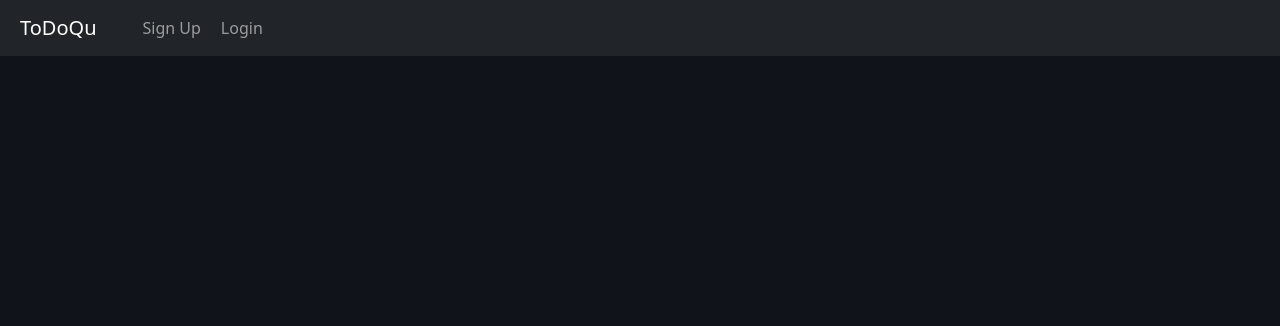
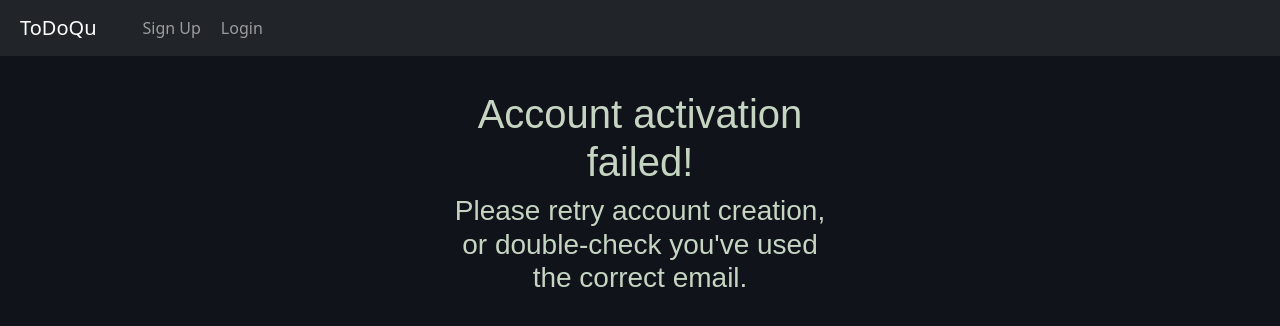
Before and after one commit to wildjames/todoqueue, a React (Create React App) app in the folder todoqueue_frontend/: page /registration_failed in a window 1280 px wide. Shown: the top 326 px of the page. Built offline with nearby package versions, Linux system fonts and the light colour scheme.

Commit message:
User registration pages

```diff
--- a/todoqueue_frontend/public/index.html
+++ b/todoqueue_frontend/public/index.html
@@ -7,7 +7,7 @@
     <meta name="theme-color" content="#000000" />
     <meta
       name="description"
-      content="Cooldown-based task tracking, for the forgetful amongst us."
+      content="Cooldown-based task tracking, for the forgetful amongst us. Excellent for tracking things that only need to be done every now and then."
     />
     <link rel="apple-touch-icon" href="%PUBLIC_URL%/logo192.png" />
     <!--
--- a/todoqueue_frontend/src/App.css
+++ b/todoqueue_frontend/src/App.css
@@ -5,6 +5,39 @@
   overflow-x: auto;
   display: flex;
 }
+
+.ConfirmRegistration {
+  text-align: center;
+  font-family: 'Arial', sans-serif;
+  margin-top: 0px;
+  display: flex;
+}
+
+.confirm-registration-container {
+  left: 50%;
+  transform: translateX(-50%);
+  position: absolute;
+  top: calc(50px + 2.5em);
+  width: 30%;
+  font-family: 'Arial', sans-serif;
+}
+
+.FailedRegistration {
+  text-align: center;
+  font-family: 'Arial', sans-serif;
+  margin-top: 0px;
+  display: flex;
+}
+
+.failed-registration-container {
+  left: 50%;
+  transform: translateX(-50%);
+  position: absolute;
+  top: calc(50px + 2.5em);
+  width: 30%;
+  font-family: 'Arial', sans-serif;
+}
+
 
 body {
   background-color: #10131a !important;
--- a/todoqueue_frontend/src/App.js
+++ b/todoqueue_frontend/src/App.js
@@ -8,8 +8,10 @@ import { BrowserRouter as Router, Route, Routes, BrowserRouter } from 'react-rou
 import axios from 'axios';
 import { Helmet } from 'react-helmet';
 
-import UserStatistics from './UserStatistics';
 import Tasks from './components/Tasks';
+import ConfirmRegistration from './components/ConfirmRegistration';
+import FailedRegistration from './components/FailedRegistration';
+
 import { Navigation } from './navigation';
 import { Login } from './Login';
 import { Logout } from './logout';
@@ -17,6 +19,7 @@ import { SignUp } from './signup';
 import { ForgotPassword } from './forgotPassword';
 import { ResetPassword } from './resetPassword';
 import { ManageHouseholds } from './households';
+import UserStatistics from './UserStatistics';
 
 
 const App = () => {
@@ -100,6 +103,8 @@ const App = () => {
           <Route path="/login" element={<Login setShowHouseholdSelector={setShowHouseholdSelector} />} />
           <Route path="/logout" element={<Logout setShowHouseholdSelector={setShowHouseholdSelector} />} />
           <Route path="/signup" element={<SignUp setShowHouseholdSelector={setShowHouseholdSelector} />} />
+          <Route path="/registration_confirmed" element={<ConfirmRegistration />} />
+          <Route path="/registration_failed" element={<FailedRegistration />} />
           <Route path="/forgot_password" element={<ForgotPassword setShowHouseholdSelector={setShowHouseholdSelector} />} />
           <Route path="/reset_password/:uid/:token" element={<ResetPassword setShowHouseholdSelector={setShowHouseholdSelector} />} />
           <Route path="/manage_households" element={<ManageHouseholds households={households} setShowHouseholdSelector={setShowHouseholdSelector} />} />
--- /dev/null
+++ b/todoqueue_frontend/src/components/ConfirmRegistration.js
@@ -0,0 +1,19 @@
+import React from 'react';
+
+
+const ConfirmRegistration = () => {
+
+
+    return (
+        <div className="ConfirmRegistration">
+
+            <div className="confirm-registration-container">
+                <h1 style={{ marginLeft: "0px", textAlign: "center" }}>Account activated!</h1>
+                <h3>You many now log in.</h3>
+            </div>
+
+        </div>
+    );
+}
+
+export default ConfirmRegistration;
--- /dev/null
+++ b/todoqueue_frontend/src/components/FailedRegistration.js
@@ -0,0 +1,19 @@
+import React from 'react';
+
+
+const FailedRegistration = () => {
+
+
+    return (
+        <div className="FailedRegistration">
+
+            <div className="failed-registration-container">
+                <h1 style={{ marginLeft: "0px", textAlign: "center" }}>Account activation failed!</h1>
+                <h3>Please retry account creation, or double-check you've used the correct email.</h3>
+            </div>
+
+        </div>
+    );
+}
+
+export default FailedRegistration;
```
Also changed, not shown: 1 other file (tests, documents, lock files or other folders).
